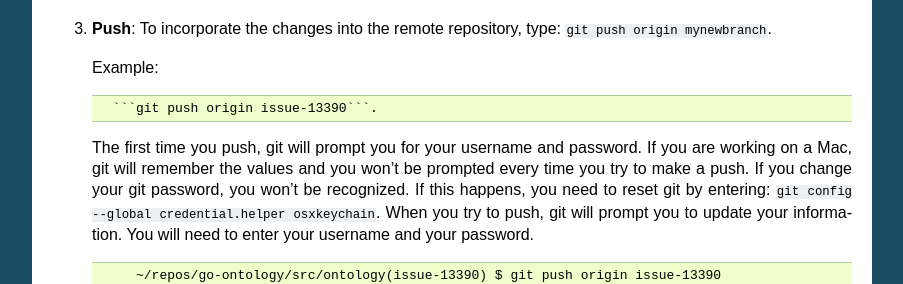
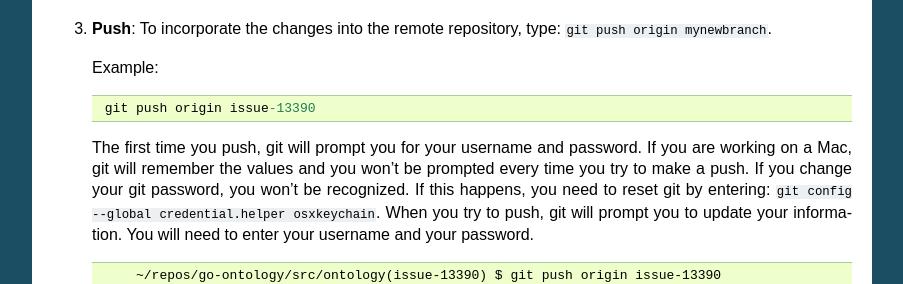
Before and after one commit to geneontology/go-ontology, a Sphinx documentation site: the page built from docs/Installgit.md, in a window 1280 px wide and 900 px high, scrolled down 2980 px. Shown: the part 159-443 px from the top of the window, without its empty margins (198-1101 px from the left). Built offline with Sphinx 7.4.7, drawn with Linux system fonts in a browser that asks for light colours.

Commit message:
Update Installgit.md

````diff
--- a/docs/Installgit.md
+++ b/docs/Installgit.md
@@ -137,7 +137,7 @@ Fast-forward
 
       Example:
 
-         ```git push origin issue-13390```.
+        git push origin issue-13390
 
    The first time you push, git will prompt you for your username and password. If you are working on a Mac, git will remember the values and you won’t be prompted every time you try to make a push. If you change your git password, you won’t be recognized. If this happens, you need to reset git by entering: ```git config --global credential.helper osxkeychain```. When you try to push, git will prompt you to update your information. You will need to enter your username and your password.
 
````
